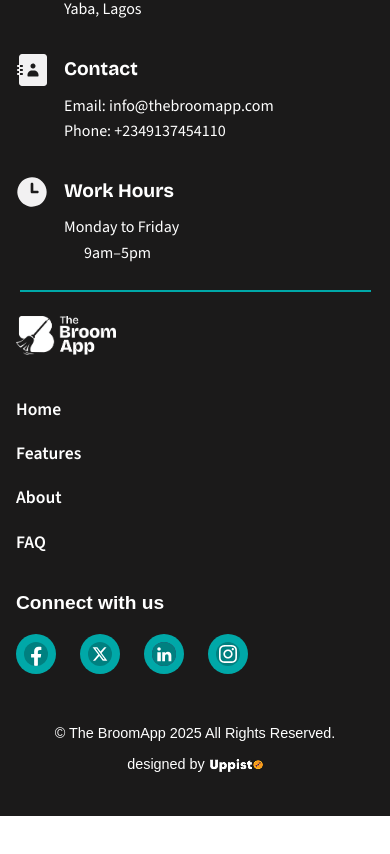
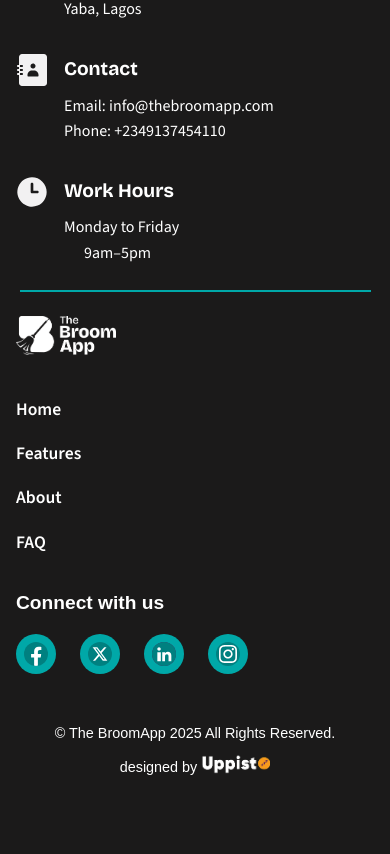
Before and after one commit to Uppist/broomapp, a React (Vite) app: page / in a window 390 px wide. Shown: the part 7387-8241 px from the top of the page. Before the commit the page ends 8203 px from the top, so only its background shows below. Built offline with nearby package versions, Linux system fonts and the light colour scheme.

Commit message:
Updated footer

```diff
--- a/src/components/Footer.jsx
+++ b/src/components/Footer.jsx
@@ -74,7 +74,10 @@ const Footer = () => {
         <div className="footer-copyright">
           <p>© The BroomApp 2025 All Rights Reserved.</p>
           <p className="footer-designed">
-            designed by <img src={uppistIcon} alt="Uppist" className="uppist-icon" />
+            designed by{' '}
+            <a href="http://www.uppist.xyz/" target="_blank" rel="noopener noreferrer">
+              <img src={uppistIcon} alt="Uppist" className="uppist-icon" />
+            </a>
           </p>
         </div>
       </div>
--- a/src/styles.css
+++ b/src/styles.css
@@ -1400,10 +1400,16 @@ body::-webkit-scrollbar {
   margin-left: 20px;
 }
 
+.uppist-icon {
+  width: 75px;
+  height: 23px;
+}
+
 /* Mobile Responsiveness for Footer */
 @media (max-width: 768px) {
   .footer {
     padding: 2rem 0; /* Reduced padding for mobile */
+    padding-bottom: 150px;
   }
 
   .footer-top {
@@ -1517,13 +1523,11 @@ body::-webkit-scrollbar {
   .footer-designed {
     gap: 0.25rem;
   }
-}
-
-
-/* .uppist-icon {
-  width: 16px;
-  height: 16px;
-} */
+  .uppist-icon {
+    width: 69px;
+    height: 21px;
+  }
+}
 
 /* .feature-item p {
   font-size: 1rem;
```
Also changed, not shown: src/assets/uppist-icon.png.
